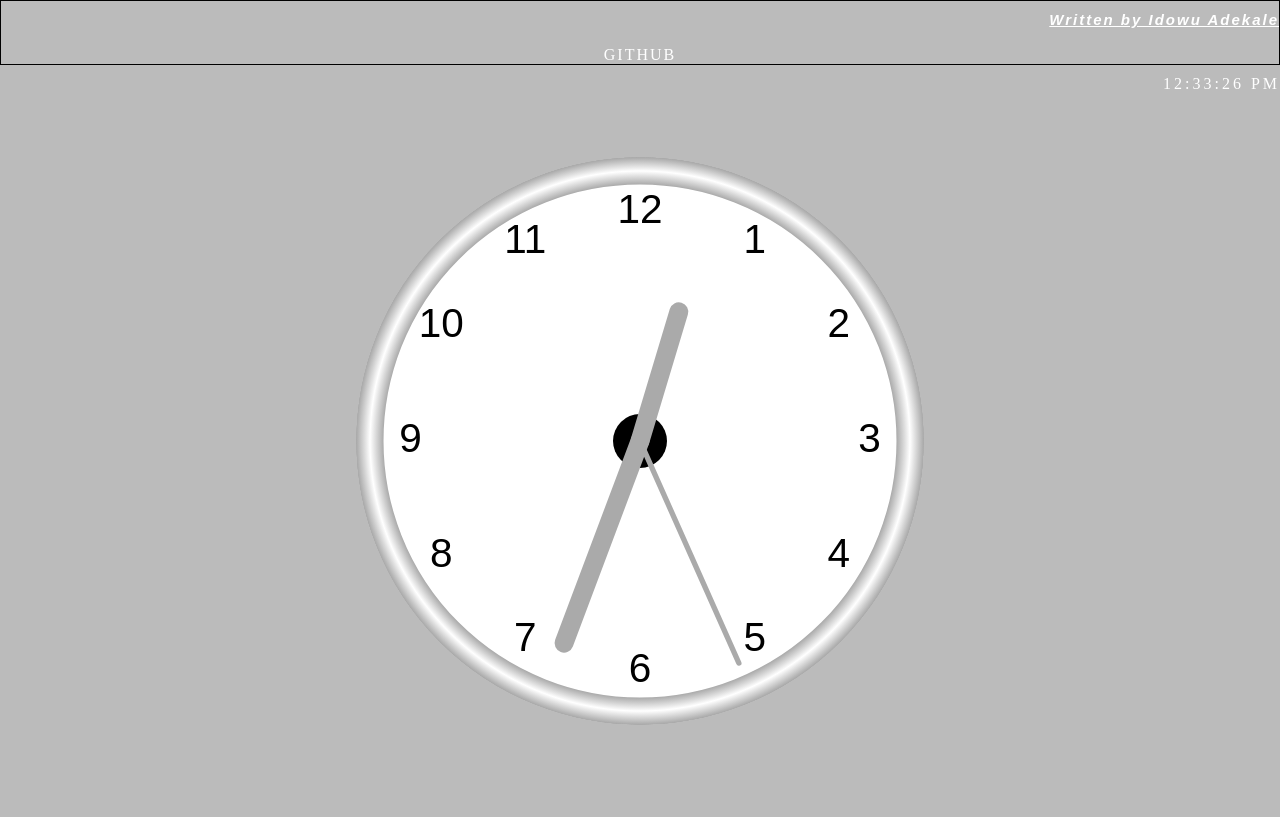
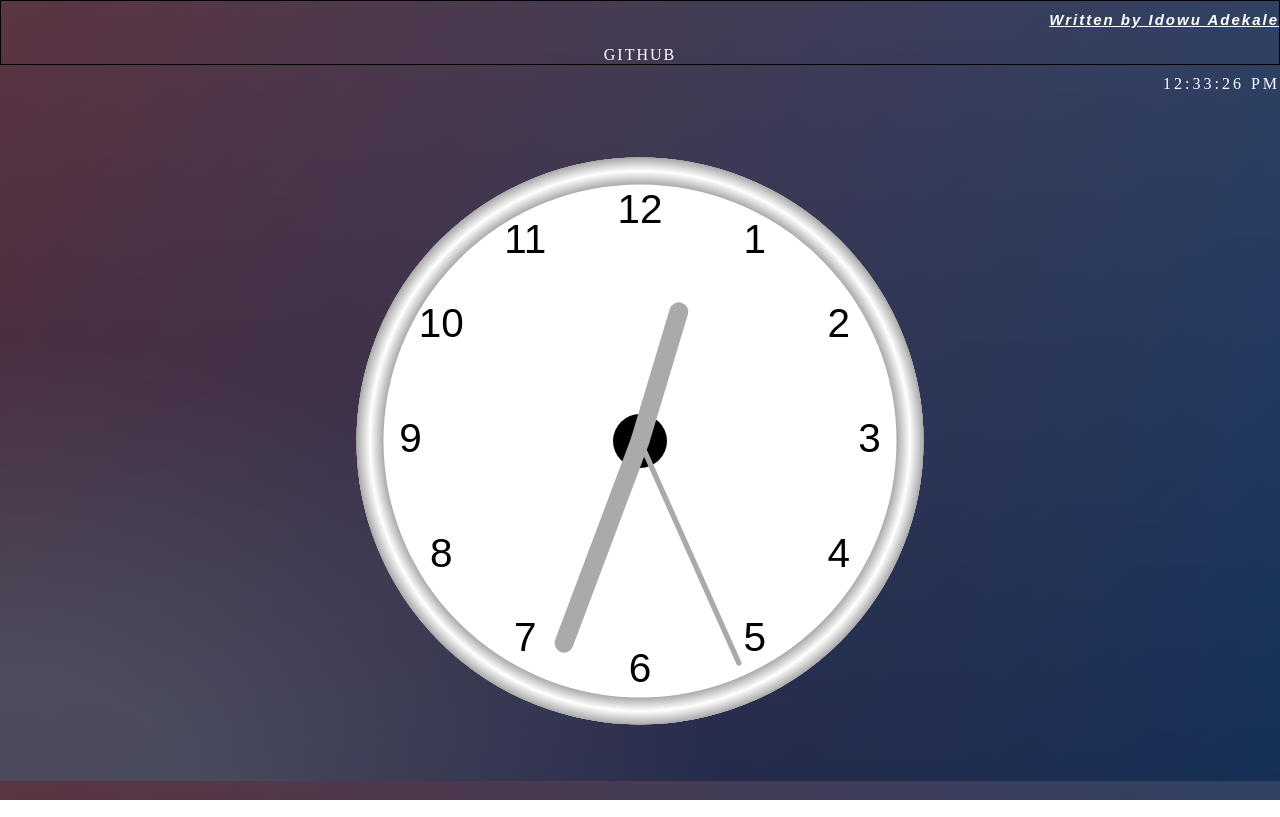
Before and after one commit to idowuadekale/Time, a plain HTML site: page index.html in a window 1280 px wide. Drawn offline with Linux system fonts and the light colour scheme.

Commit message:
style: added new styling

```diff
--- a/style.css
+++ b/style.css
@@ -3,9 +3,13 @@
     padding: 0;
 }
 
-.container {
-    background-color: #bbb;
-    background-size: 200%;
+body {
+    background: #092756;
+    background: -moz-radial-gradient(0% 100%, ellipse cover, rgba(104, 128, 138, .4) 10%, rgba(138, 114, 76, 0) 40%), -moz-linear-gradient(top, rgba(57, 173, 219, .25) 0%, rgba(42, 60, 87, .4) 100%), -moz-linear-gradient(-45deg, #670d10 0%, #092756 100%);
+    background: -webkit-radial-gradient(0% 100%, ellipse cover, rgba(104, 128, 138, .4) 10%, rgba(138, 114, 76, 0) 40%), -webkit-linear-gradient(top, rgba(57, 173, 219, .25) 0%, rgba(42, 60, 87, .4) 100%), -webkit-linear-gradient(-45deg, #670d10 0%, #092756 100%);
+    background: -o-radial-gradient(0% 100%, ellipse cover, rgba(104, 128, 138, .4) 10%, rgba(138, 114, 76, 0) 40%), -o-linear-gradient(top, rgba(57, 173, 219, .25) 0%, rgba(42, 60, 87, .4) 100%), -o-linear-gradient(-45deg, #670d10 0%, #092756 100%);
+    background: -ms-radial-gradient(0% 100%, ellipse cover, rgba(104, 128, 138, .4) 10%, rgba(138, 114, 76, 0) 40%), -ms-linear-gradient(top, rgba(57, 173, 219, .25) 0%, rgba(42, 60, 87, .4) 100%), -ms-linear-gradient(-45deg, #670d10 0%, #092756 100%);
+    background: -webkit-radial-gradient(0% 100%, ellipse cover, rgba(104, 128, 138, .4) 10%, rgba(138, 114, 76, 0) 40%), linear-gradient(to bottom, rgba(57, 173, 219, .25) 0%, rgba(42, 60, 87, .4) 100%), linear-gradient(135deg, #670d10 0%, #092756 100%);
 }
 
 
@@ -108,6 +112,6 @@ a:hover {
     }
     .pre {
         margin-bottom: 25px;
-        margin-top: 25px;
+        margin-top: 35px;
     }
 }
```
Also changed, not shown: index.html (+0 -2 lines).
